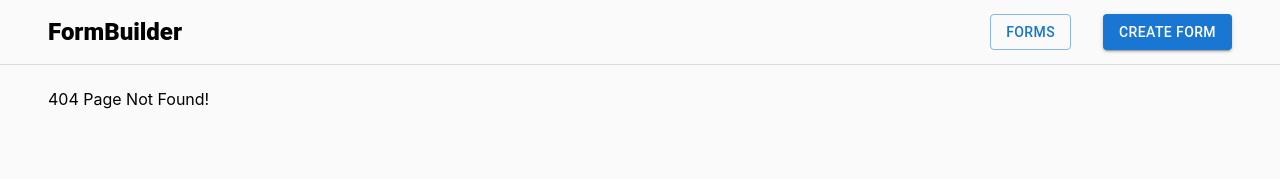
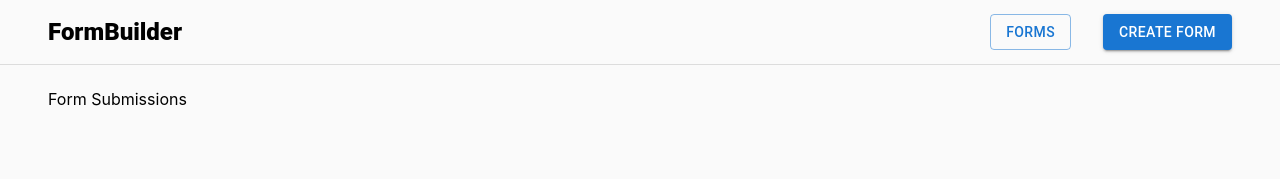
Before and after one commit to sanzaikc/MERN-form-builder, a React (Create React App) app in the folder frontend/: page /forms/1/submissions in a window 1280 px wide. Before the commit this address had no page. Shown: the top 179 px of the page. Built offline with nearby package versions, Linux system fonts and the light colour scheme.

Commit message:
form submission screen

```diff
--- a/frontend/src/App.js
+++ b/frontend/src/App.js
@@ -4,6 +4,7 @@ import { AppLayout } from "./layouts/AppLayout";
 import { CreateFormScreen } from "./screens/forms/CreateFormScreen";
 import { EditFormScreen } from "./screens/forms/EditFormScreen";
 import { FormListScreen } from "./screens/forms/FormListScreen";
+import { FormSubmissions } from "./screens/forms/submissions/FormSubmissions";
 import { SubmitScreen } from "./screens/forms/submissions/SubmitScreen";
 import { NotFound } from "./screens/NotFound";
 
@@ -17,6 +18,10 @@ function App() {
           <Route path="/forms/create" element={<CreateFormScreen />} />
           <Route path="/forms/:formId/edit" element={<EditFormScreen />} />
           <Route
+            path="/forms/:formId/submissions"
+            element={<FormSubmissions />}
+          />
+          <Route
             path="/submissions/:formId/submit"
             element={<SubmitScreen />}
           />
--- /dev/null
+++ b/frontend/src/screens/forms/submissions/FormSubmissions.js
@@ -0,0 +1,5 @@
+import React from "react";
+
+export const FormSubmissions = () => {
+  return <div>Form Submissions</div>;
+};
```
